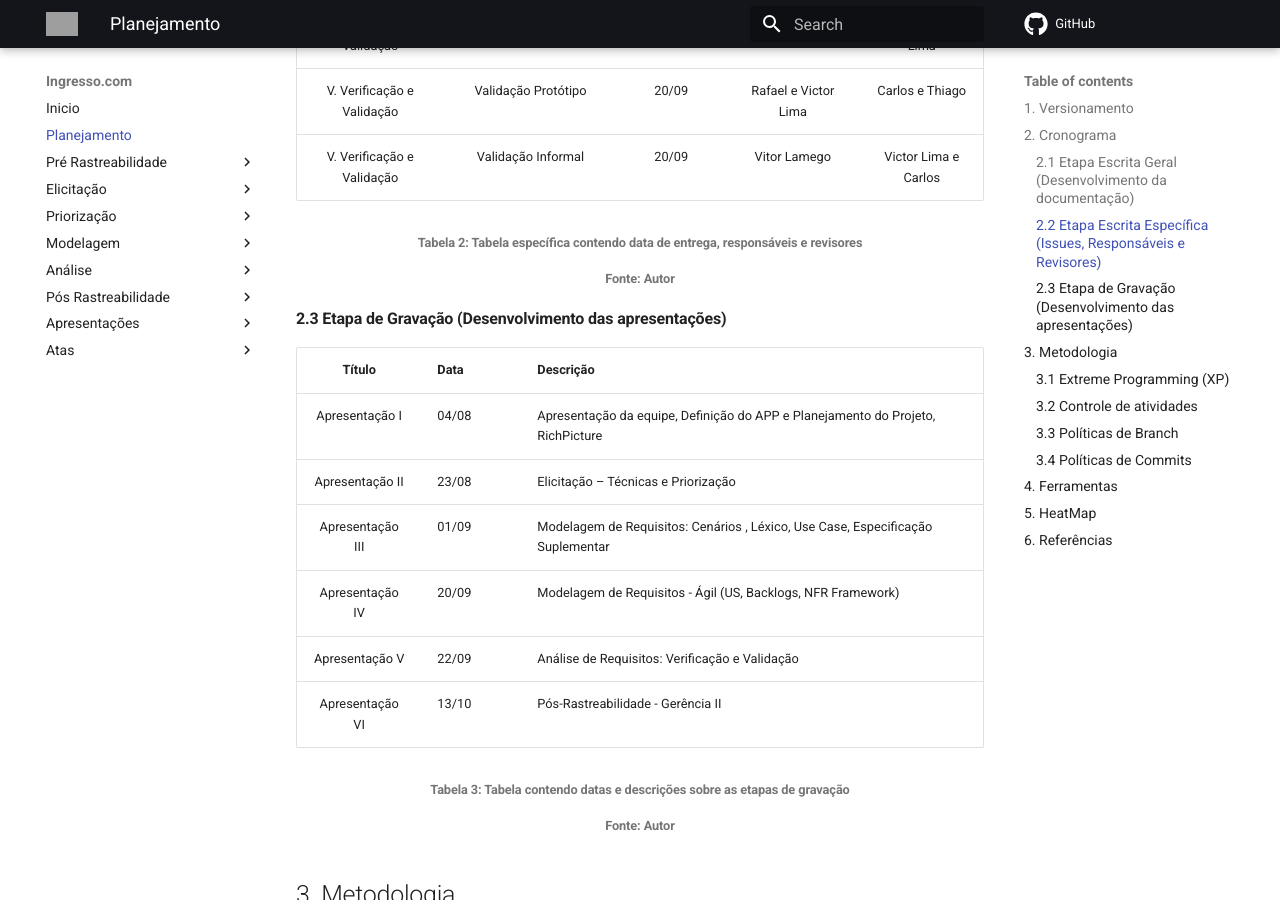
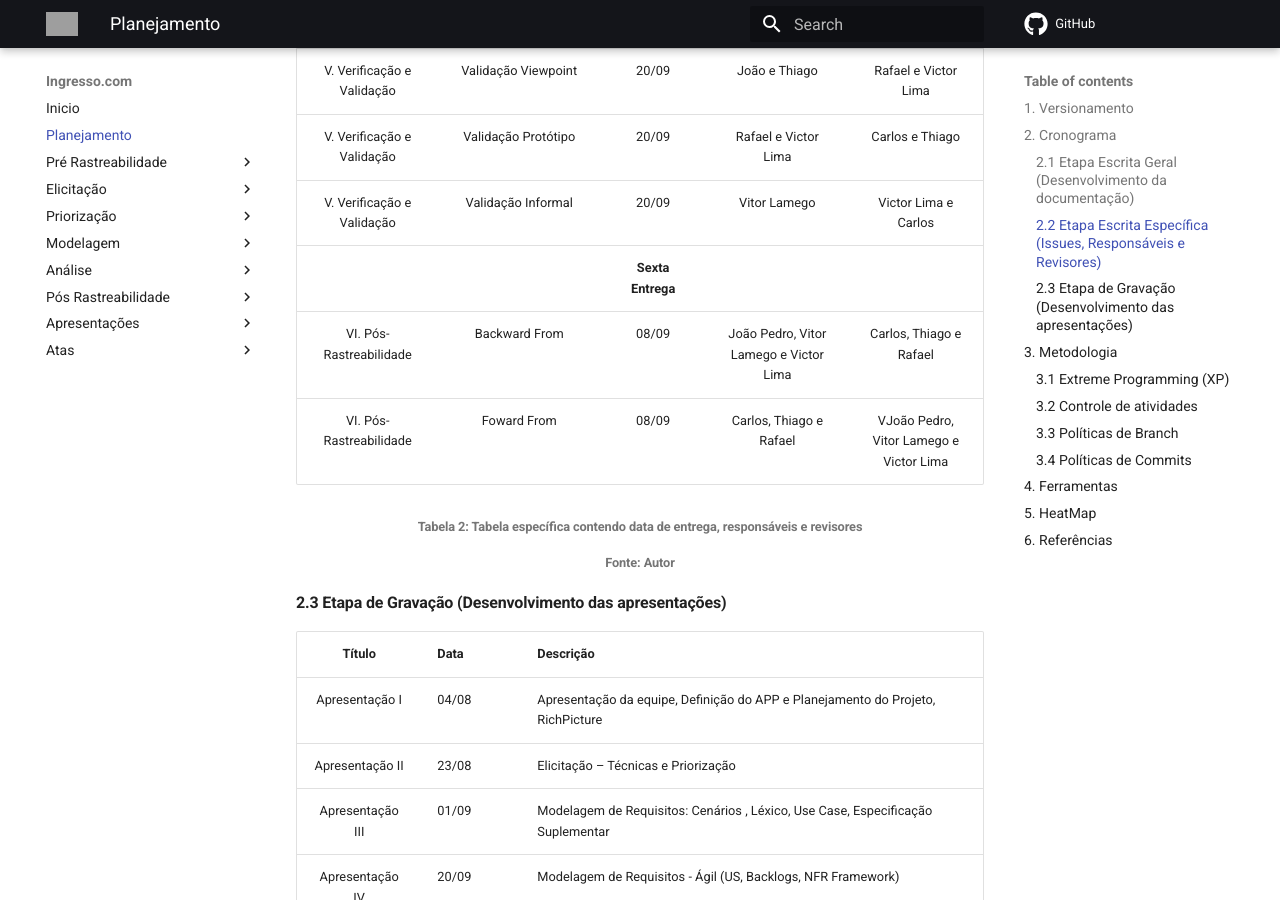
Before and after one commit to Requisitos-de-Software/2021.1-Ingresso.com, an MkDocs documentation site: the page built from docs/planejamento/index.md, in a window 1280 px wide and 900 px high, scrolled down 3903 px. Built offline with MkDocs 1.6.1 and Material for MkDocs 9.7.7, drawn with Linux system fonts in a browser that asks for light colours; comment, search, counter and statistics services are not loaded; some of the changed text lies outside the part shown; grey boxes are pictures that could not be loaded.

Commit message:
#104 Modificação cronograma

```diff
--- a/docs/planejamento/index.md
+++ b/docs/planejamento/index.md
@@ -11,6 +11,7 @@
 |2.1|24/08|<center>Adição de datas no Cronograma</center>|<center>João Pedro</center>|
 |3.0|10/09|<center>Adição de datas no Cronograma (4 entrega)</center>|<center>João Pedro</center>|
 |4.0|19/09|<center>Adição de datas no Cronograma (5 entrega)</center>|<center>João Pedro</center>|
+|5.0|09/10|<center>Adição de datas no Cronograma (6 entrega)</center>|<center>João Pedro</center>|
 
 ## 2. Cronograma
 
@@ -70,6 +71,9 @@ VI - Pós-Rastreabilidade            | 19/09 - 09/10 | Gerência de Desenvolvime
 |V. Verificação e Validação|Validação Viewpoint|20/09|João e Thiago|Rafael e Victor Lima|
 |V. Verificação e Validação|Validação Protótipo|20/09|Rafael e Victor Lima|Carlos e Thiago
 |V. Verificação e Validação|Validação Informal|20/09|Vitor Lamego|Victor Lima e Carlos|
+|||<b>Sexta Entrega</b>|||
+|VI. Pós-Rastreabilidade|Backward From|08/09|João Pedro, Vitor Lamego e Victor Lima|Carlos, Thiago e Rafael
+|VI. Pós-Rastreabilidade|Foward From|08/09|Carlos, Thiago e Rafael|VJoão Pedro, Vitor Lamego e Victor Lima|
 <h6 align = "center">Tabela 2: Tabela específica contendo data de entrega, responsáveis e revisores</h6>
 <h6 align = "center">Fonte: Autor</h6>
 
```
